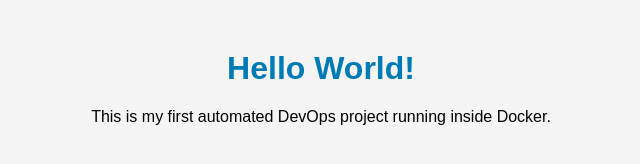
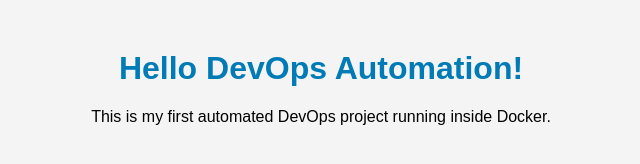
Before and after one commit to dinukhiru/devops-project, a plain HTML site: page index.html in a window 1280 px wide. Shown: the whole page, without its empty margins (319-959 px from the left). Drawn offline with Linux system fonts and the light colour scheme.

Commit message:
Change heading text

```diff
--- a/index.html
+++ b/index.html
@@ -8,7 +8,7 @@
     </style>
 </head>
 <body>
-    <h1>Hello World!</h1>
+    <h1>Hello DevOps Automation!</h1>
     <p>This is my first automated DevOps project running inside Docker.</p>
 </body>
 </html>
```
